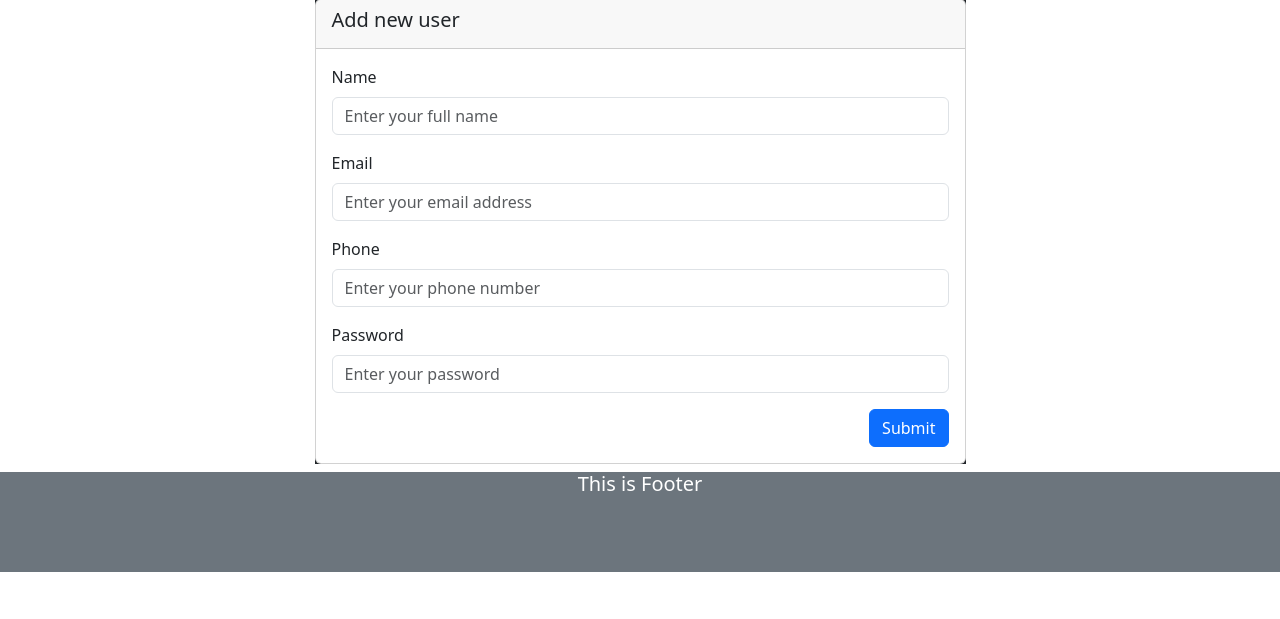
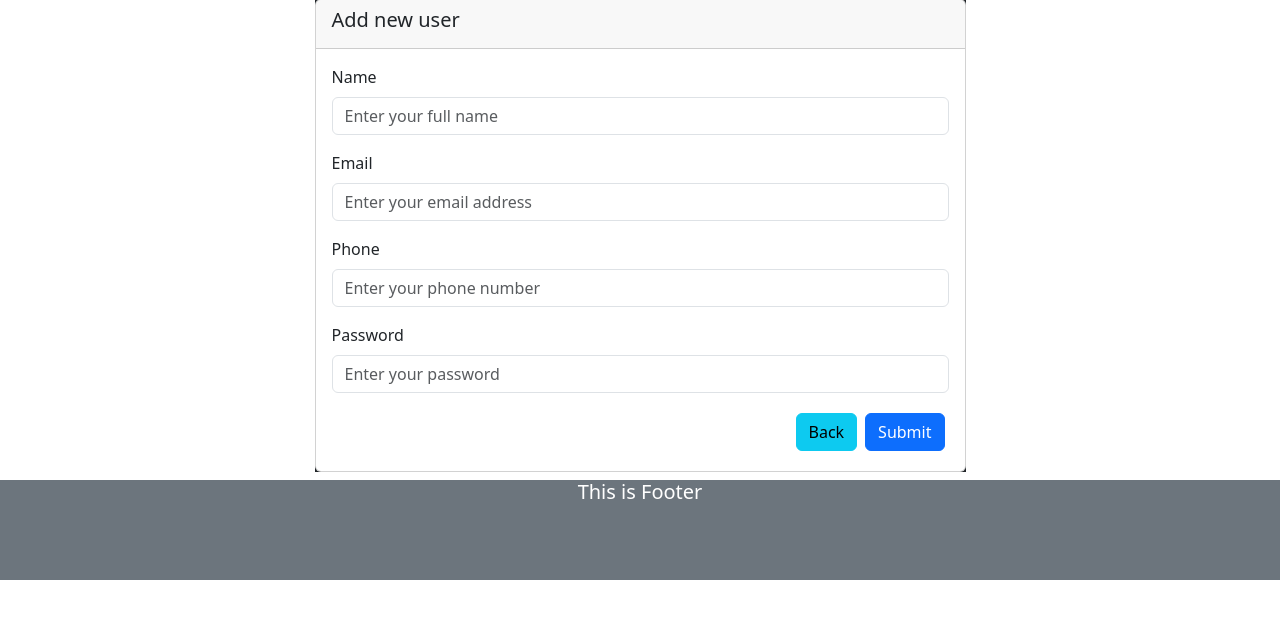
Before and after one commit to Imran-Hsn/codeigniter_practice, a CodeIgniter 4 app: template app/Views/users/create.php in a window 1280 px wide. Shown: the part 65-684 px from the top of the page. Run offline with PHP 8.4 and a stand-in for CodeIgniter, Linux system fonts and the light colour scheme; the template is opened without the code that fills it, so the values that code supplies are empty; some libraries are stand-ins or nearby versions.

Commit message:
added back button to create page

```diff
--- a/app/Views/users/create.php
+++ b/app/Views/users/create.php
@@ -27,7 +27,8 @@
                         <label for="password" class="form-label">Password</label>
                         <input type="text" class="form-control" id="password" placeholder="Enter your password" name="password">
                     </div>
-                    <button type="submit" class="btn btn-primary float-end">Submit</button>
+                    <button type="submit" class="btn btn-primary float-end m-1">Submit</button>
+                    <a href="<?php echo base_url('/users') ?>" class="btn btn-info float-end m-1">Back</a>
                 </form>
             </div>
 
--- a/app/Views/users/index.php
+++ b/app/Views/users/index.php
@@ -5,7 +5,7 @@
     <div class="row">
         <div class="bg-light col-lg-12 col-md-12 col-sm-12" style="height: auto;">
             <!-- Show submit message -->
-            <?php if(session()->getFlashdata('status')) {   ?>
+            <?php if(session()->getFlashdata('status')) {  ?>
 
             <div class="alert alert-info alert-dismissible fade show" role="alert">
                 <strong>Hey!</strong> <?= session()->getFlashdata('status'); ?>
```
